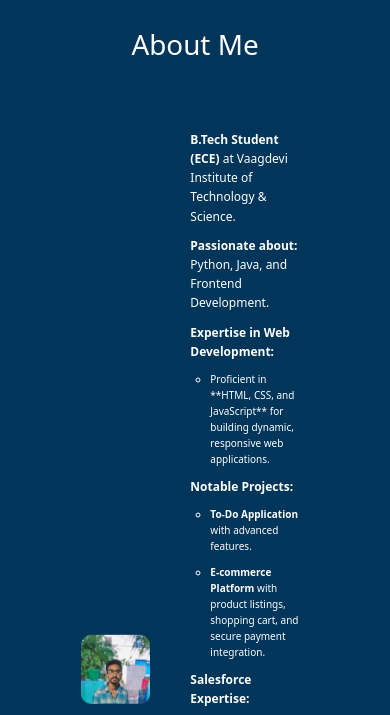
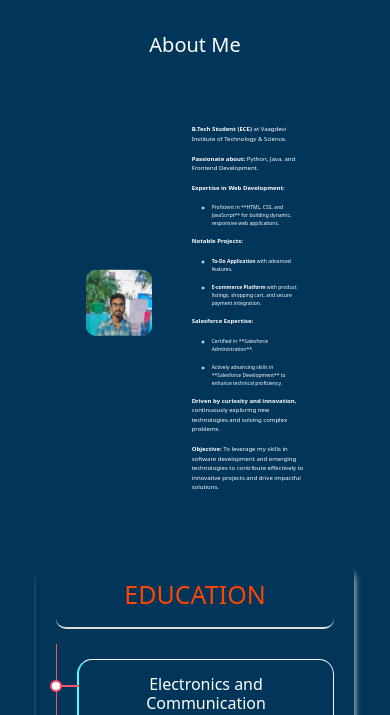
Before and after one commit to ChowdamAshok/My-Portfolio, a plain HTML site: page index.html in a window 390 px wide. Shown: the part 675-1390 px from the top of the page. Drawn offline with nearby package versions, Linux system fonts and the light colour scheme.

Commit message:
styles.css

```diff
--- a/styles.css
+++ b/styles.css
@@ -123,15 +123,39 @@ body {
     max-width: 100%;
     margin: 10%;
   }
+  .about-list li {
+    font-size: 8px !important;
+  }
+  .about-list ul li {
+    font-size: 5px !important;
+  }
+}
+
+@media (max-width: 400px) {
+  .about {
+    margin: 0;
+    padding: 5px;
+  }
+
+  .about h1 {
+    font-size: 20px !important;
+    text-align: center;
+  }
 
   .about-list li {
-    font-size: 12px;
+    font-size: 6px !important; /* Force change */
   }
 
   .about-list ul li {
-    font-size: 8px;
+    font-size: 5px !important; /* Force change */
+  }
+
+  .about-image {
+    width: 90%;
+    max-width: 100%;
   }
 }
+
 
 .about {
   color: white;
```
